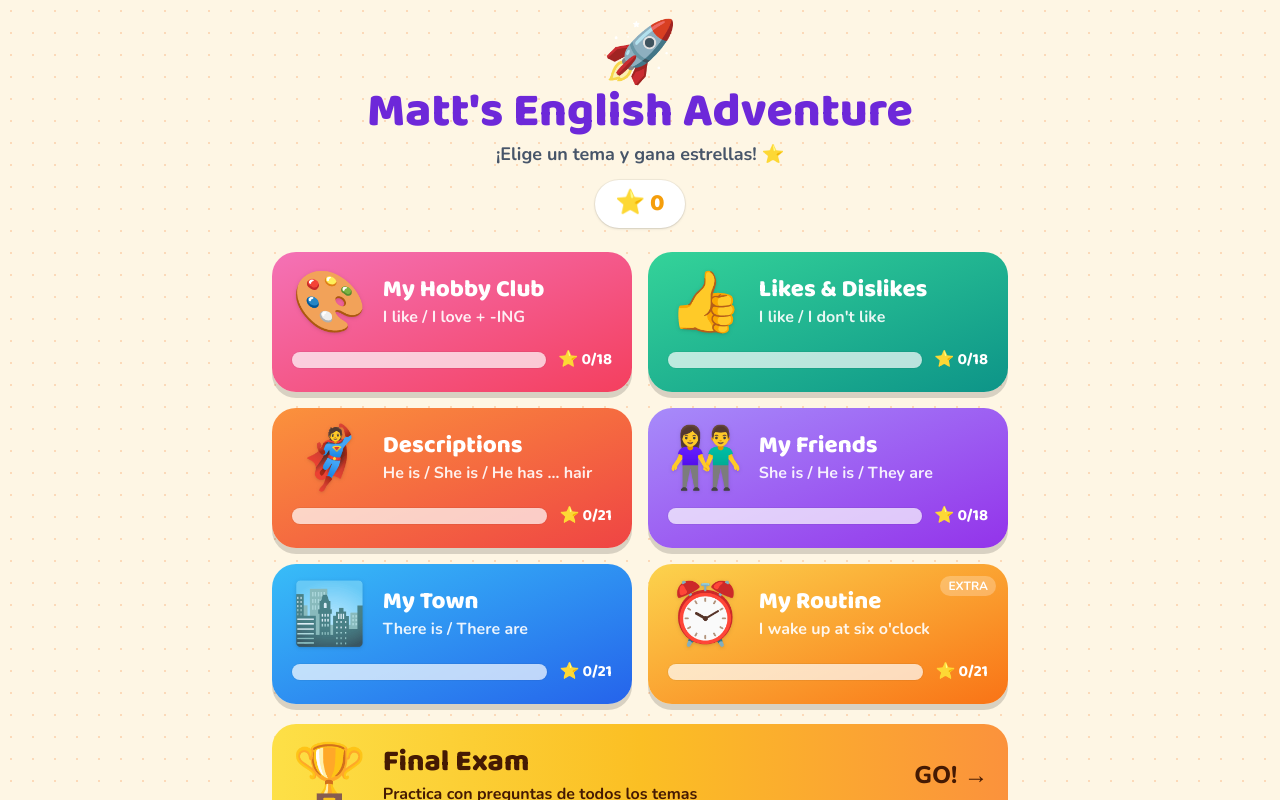
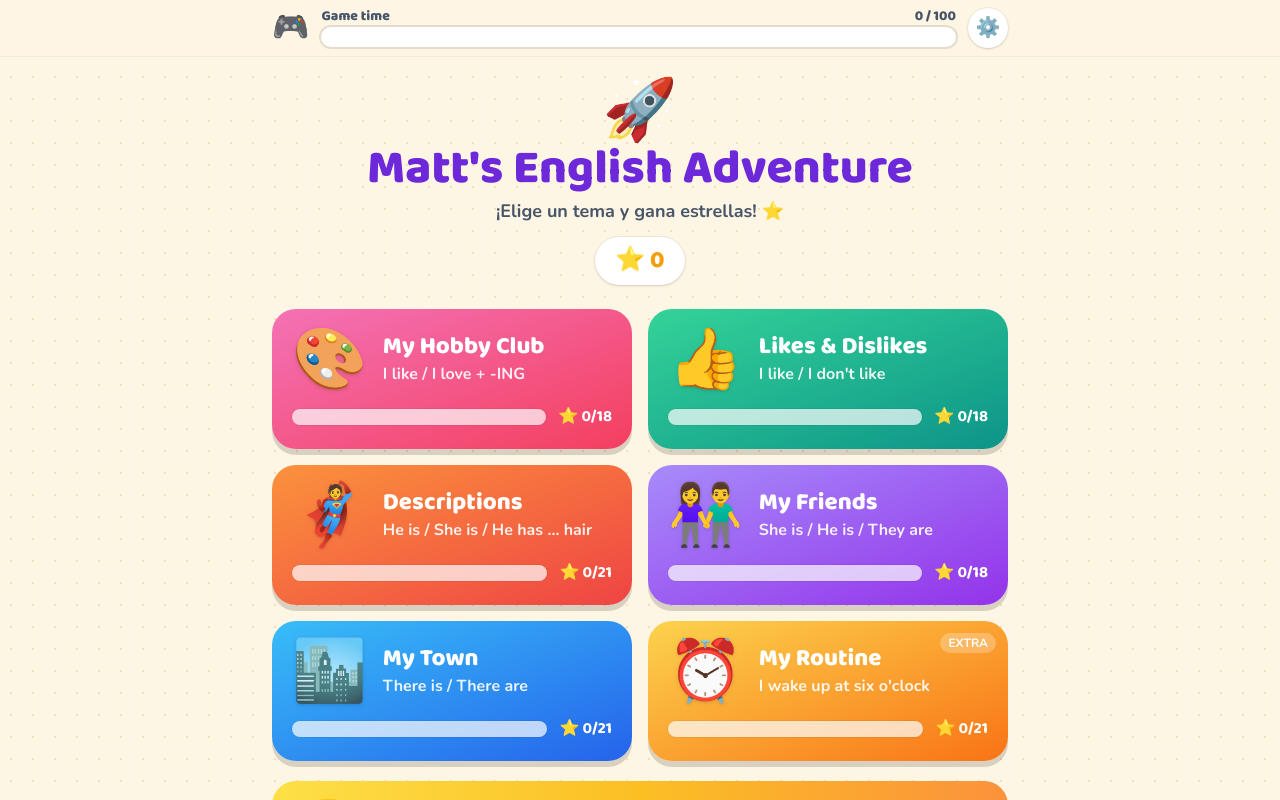
Before and after one commit to Pethofreed/elt-for-kids, a React (Vite) app: page / in a window 1280 px wide. Shown: the top 800 px of the page. Built offline with nearby package versions, Linux system fonts and the light colour scheme; the HTML template or start-up script is replaced by a standard one.

Commit message:
Barra de premio por puntos (+5 por acierto) con meta configurable
Co-Authored-By: Claude Opus 5.5 (1M context) <noreply@anthropic.com>

```diff
--- a/src/App.tsx
+++ b/src/App.tsx
@@ -3,6 +3,7 @@ import Home from './components/Home'
 import TopicPage from './components/TopicPage'
 import ActivityPage from './components/ActivityPage'
 import ExamPage from './components/ExamPage'
+import RewardBar from './components/RewardBar'
 import { getTopic, topics } from './content'
 import type { ActivityId } from './lib/activities'
 
@@ -13,7 +14,7 @@ export const go = (path: string) => {
   window.location.hash = '/' + path
 }
 
-export default function App() {
+function Screen() {
   const [parts, setParts] = useState(parse)
 
   useEffect(() => {
@@ -37,3 +38,12 @@ export default function App() {
 
   return <Home />
 }
+
+export default function App() {
+  return (
+    <>
+      <RewardBar />
+      <Screen />
+    </>
+  )
+}
--- a/src/components/MatchGame.tsx
+++ b/src/components/MatchGame.tsx
@@ -3,6 +3,7 @@ import type { Topic, Word } from '../content/types'
 import { saveStars, starsFromScore } from '../lib/progress'
 import { celebrate, sfx } from '../lib/sounds'
 import { speak } from '../lib/speech'
+import { addCorrect } from '../lib/rewards'
 import { shuffle } from '../lib/util'
 import Results from './Results'
 import { BackButton, Page } from './ui'
@@ -35,6 +36,7 @@ export default function MatchGame({ topic }: { topic: Topic }) {
     if (!l || !r) return
     if (l === r) {
       sfx.correct()
+      addCorrect()
       const m = [...matched, l]
       setMatched(m)
       setLeft(null)
--- /dev/null
+++ b/src/components/RewardBar.tsx
@@ -0,0 +1,169 @@
+import { useEffect, useRef, useState, type ReactNode } from 'react'
+import { barColor, GOAL_OPTIONS, isFull, POINTS_PER_CORRECT, resetBar, setGoal, useRewards } from '../lib/rewards'
+import { celebrate, sfx } from '../lib/sounds'
+
+/** Barra de recompensa fija arriba en todas las pantallas. */
+export default function RewardBar() {
+  const r = useRewards()
+  const [config, setConfig] = useState(false)
+  const [won, setWon] = useState(false)
+  const [bump, setBump] = useState(false)
+  const prev = useRef(r.points)
+
+  const ratio = r.goal ? r.points / r.goal : 0
+  const full = isFull(r)
+
+  // Animación al sumar puntos y celebración al llenarse
+  useEffect(() => {
+    if (r.points > prev.current) {
+      setBump(true)
+      const t = setTimeout(() => setBump(false), 450)
+      if (full) {
+        setTimeout(() => {
+          sfx.win()
+          celebrate(true)
+          setWon(true)
+        }, 900)
+      }
+      prev.current = r.points
+      return () => clearTimeout(t)
+    }
+    prev.current = r.points
+  }, [r.points, full])
+
+  return (
+    <>
+      <div className="sticky top-0 z-30 border-b border-black/5 bg-[#fef6e4]/90 backdrop-blur">
+        <div className="mx-auto flex max-w-3xl items-center gap-3 px-4 py-2">
+          <span className={`text-3xl transition ${bump ? 'scale-125' : ''} ${full ? 'animate-float' : ''}`} aria-hidden>
+            🎮
+          </span>
+          <button
+            onClick={() => (full ? setWon(true) : setConfig(true))}
+            className="min-w-0 flex-1 text-left"
+            aria-label={`Barra de premio: ${r.points} de ${r.goal} puntos`}
+          >
+            <div className="flex items-baseline justify-between font-display text-sm font-extrabold leading-none text-slate-600">
+              <span>{full ? '¡Premio listo! 🎉' : 'Game time'}</span>
+              <span className={full ? 'text-green-600' : ''}>
+                {r.points} / {r.goal}
+              </span>
+            </div>
+            <div className="mt-1 h-5 w-full overflow-hidden rounded-full bg-white ring-2 ring-black/10">
+              <div
+                className={`relative h-full rounded-full transition-all duration-700 ease-out ${bump ? 'brightness-125' : ''}`}
+                style={{ width: `${Math.max(ratio * 100, ratio > 0 ? 6 : 0)}%`, background: barColor(ratio) }}
+              >
+                <div className="absolute inset-x-2 top-1 h-1.5 rounded-full bg-white/40" />
+              </div>
+            </div>
+          </button>
+          <button
+            onClick={() => setConfig(true)}
+            className="flex h-10 w-10 shrink-0 items-center justify-center rounded-full bg-white text-xl shadow ring-1 ring-black/5 transition hover:rotate-45"
+            aria-label="Configurar barra"
+          >
+            ⚙️
+          </button>
+        </div>
+      </div>
+
+      {config && <ConfigModal onClose={() => setConfig(false)} />}
+      {won && <WonModal onClose={() => setWon(false)} />}
+    </>
+  )
+}
+
+function Modal({ children, onClose }: { children: ReactNode; onClose: () => void }) {
+  useEffect(() => {
+    const onKey = (e: KeyboardEvent) => e.key === 'Escape' && onClose()
+    window.addEventListener('keydown', onKey)
+    return () => window.removeEventListener('keydown', onKey)
+  }, [onClose])
+  return (
+    <div className="fixed inset-0 z-50 flex items-center justify-center bg-slate-900/40 p-4" onClick={onClose}>
+      <div className="card w-full max-w-sm animate-pop p-5" onClick={(e) => e.stopPropagation()} role="dialog" aria-modal>
+        {children}
+      </div>
+    </div>
+  )
+}
+
+function ConfigModal({ onClose }: { onClose: () => void }) {
+  const r = useRewards()
+  return (
+    <Modal onClose={onClose}>
+      <div className="flex items-center justify-between">
+        <h2 className="text-2xl font-extrabold text-violet-700">⚙️ Barra de premio</h2>
+        <button onClick={onClose} className="text-2xl text-slate-400 hover:text-slate-600" aria-label="Cerrar">
+          ✕
+        </button>
+      </div>
+      <p className="mt-1 text-sm font-bold text-slate-500">
+        Cada respuesta correcta suma <b className="text-violet-600">+{POINTS_PER_CORRECT}</b> puntos. ¿Cuántos puntos para ganar el premio?
+      </p>
+
+      <fieldset className="mt-4 grid grid-cols-5 gap-2">
+        <legend className="sr-only">Puntos para llenar la barra</legend>
+        {GOAL_OPTIONS.map((g) => (
+          <label
+            key={g}
+            className={`cursor-pointer rounded-xl border-2 border-b-4 py-2 text-center font-display text-lg font-extrabold transition ${
+              r.goal === g ? 'border-violet-500 bg-violet-100 text-violet-800' : 'border-slate-200 bg-white text-slate-600 hover:border-violet-300'
+            }`}
+          >
+            <input type="radio" name="goal" value={g} checked={r.goal === g} onChange={() => setGoal(g)} className="sr-only" />
+            {g}
+          </label>
+        ))}
+      </fieldset>
+      <p className="mt-2 text-center text-sm font-bold text-slate-500">
+        = {Math.ceil(r.goal / POINTS_PER_CORRECT)} respuestas correctas
+      </p>
+
+      <div className="mt-4 rounded-2xl bg-slate-50 p-3 text-sm font-bold text-slate-600">
+        Ahora: <b>{r.points}</b> / {r.goal} puntos · 🏆 Premios ganados: <b>{r.earned}</b>
+      </div>
+
+      <div className="mt-4 flex gap-2">
+        <button
+          onClick={() => {
+            if (confirm('¿Vaciar la barra y empezar de cero?')) resetBar()
+          }}
+          className="btn flex-1 bg-slate-400 px-3 text-base hover:bg-slate-500"
+        >
+          ↺ Vaciar barra
+        </button>
+        <button onClick={onClose} className="btn flex-1 bg-violet-500 px-3 text-base hover:bg-violet-600">
+          Listo ✔
+        </button>
+      </div>
+    </Modal>
+  )
+}
+
+function WonModal({ onClose }: { onClose: () => void }) {
+  return (
+    <Modal onClose={onClose}>
+      <div className="text-center">
+        <div className="text-7xl">🎮</div>
+        <h2 className="mt-2 text-3xl font-extrabold text-green-600">¡Barra llena!</h2>
+        <p className="mt-1 font-bold text-slate-600">¡Ganaste tu tiempo de juego en el PC! Muéstrale esto a papá 😎</p>
+        <div className="mt-5 flex flex-col gap-2">
+          <button
+            onClick={() => {
+              resetBar()
+              onClose()
+            }}
+            className="btn bg-green-500 hover:bg-green-600"
+          >
+            ✅ Premio cobrado — nueva barra
+          </button>
+          <button onClick={onClose} className="font-bold text-slate-500 underline decoration-dotted">
+            Seguir estudiando
+          </button>
+        </div>
+      </div>
+    </Modal>
+  )
+}
--- /dev/null
+++ b/src/lib/rewards.ts
@@ -0,0 +1,78 @@
+import { useSyncExternalStore } from 'react'
+
+// Barra de recompensa: cada acierto suma puntos; al llenarla Matt gana tiempo de juego.
+// Se guarda en el navegador (localStorage) y avisa a la barra para que se actualice sola.
+const KEY = 'matt-english-rewards-v1'
+
+export const POINTS_PER_CORRECT = 5
+export const GOAL_OPTIONS = [25, 50, 75, 100, 125, 150, 175, 200, 250, 300]
+
+export type Rewards = {
+  points: number
+  goal: number
+  /** Cuántas barras ha llenado en total. */
+  earned: number
+}
+
+const DEFAULT: Rewards = { points: 0, goal: 100, earned: 0 }
+
+function read(): Rewards {
+  try {
+    return { ...DEFAULT, ...JSON.parse(localStorage.getItem(KEY) || '{}') }
+  } catch {
+    return DEFAULT
+  }
+}
+
+let state: Rewards = read()
+const listeners = new Set<() => void>()
+
+function write(next: Rewards) {
+  state = next
+  try {
+    localStorage.setItem(KEY, JSON.stringify(next))
+  } catch {
+    /* sin almacenamiento: solo en memoria */
+  }
+  listeners.forEach((l) => l())
+}
+
+export const isFull = (r: Rewards) => r.points >= r.goal
+
+export const getRewards = () => state
+
+/** Suma puntos por un acierto. Devuelve true si con esto se llenó la barra. */
+export function addCorrect(): boolean {
+  if (isFull(state)) return false
+  const points = Math.min(state.goal, state.points + POINTS_PER_CORRECT)
+  const full = points >= state.goal
+  write({ ...state, points, earned: state.earned + (full ? 1 : 0) })
+  return full
+}
+
+export function setGoal(goal: number) {
+  const wasFull = isFull(state)
+  const nowFull = state.points >= goal
+  write({ ...state, goal, points: Math.min(state.points, goal), earned: state.earned + (!wasFull && nowFull ? 1 : 0) })
+}
+
+/** Vacía la barra para empezar a ganar el siguiente premio. */
+export function resetBar() {
+  write({ ...state, points: 0 })
+}
+
+export function useRewards(): Rewards {
+  return useSyncExternalStore(
+    (cb) => {
+      listeners.add(cb)
+      return () => listeners.delete(cb)
+    },
+    () => state,
+  )
+}
+
+/** Color de la barra: morado → rosa → rojo → naranja → amarillo → verde al llenarse. */
+export function barColor(ratio: number) {
+  const hue = (275 + 205 * Math.min(1, ratio)) % 360
+  return `hsl(${hue} 85% 52%)`
+}
```
Also changed, not shown: src/components/StepRunner.tsx (+6 -2 lines).
